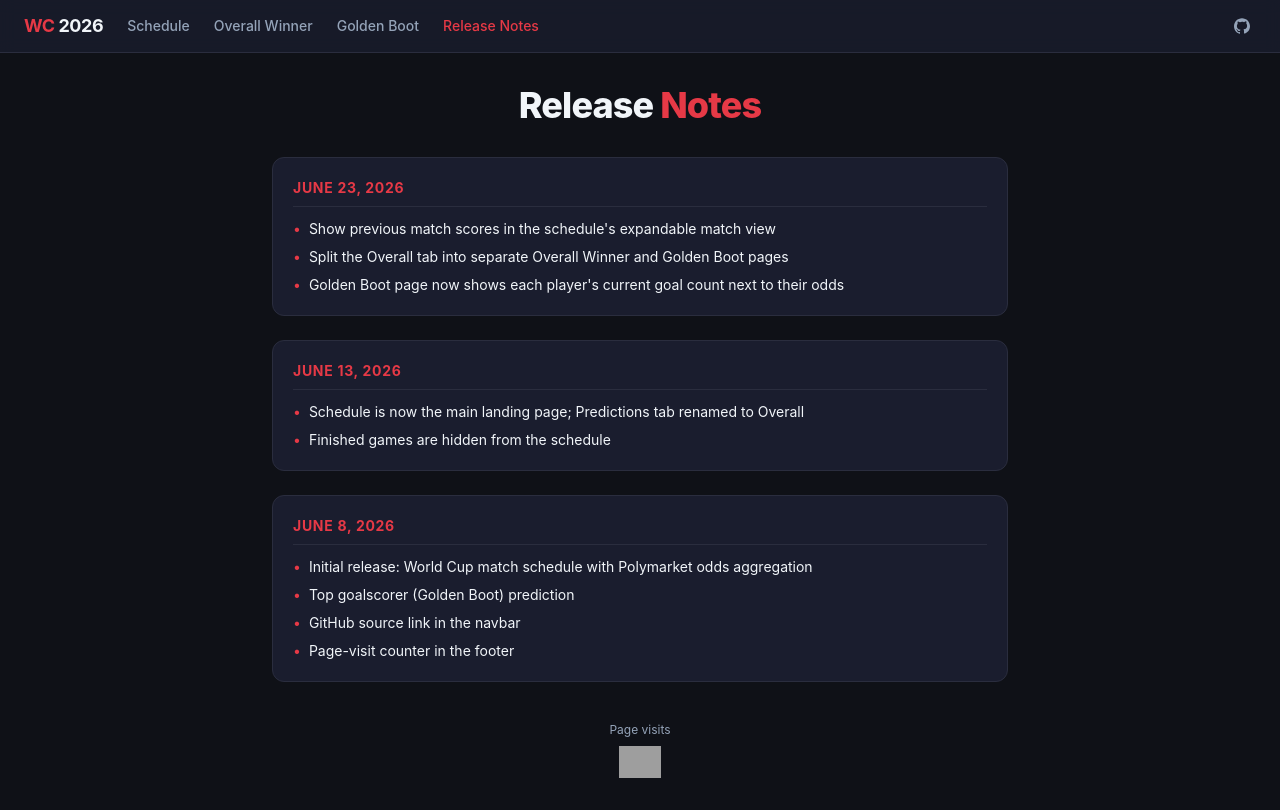
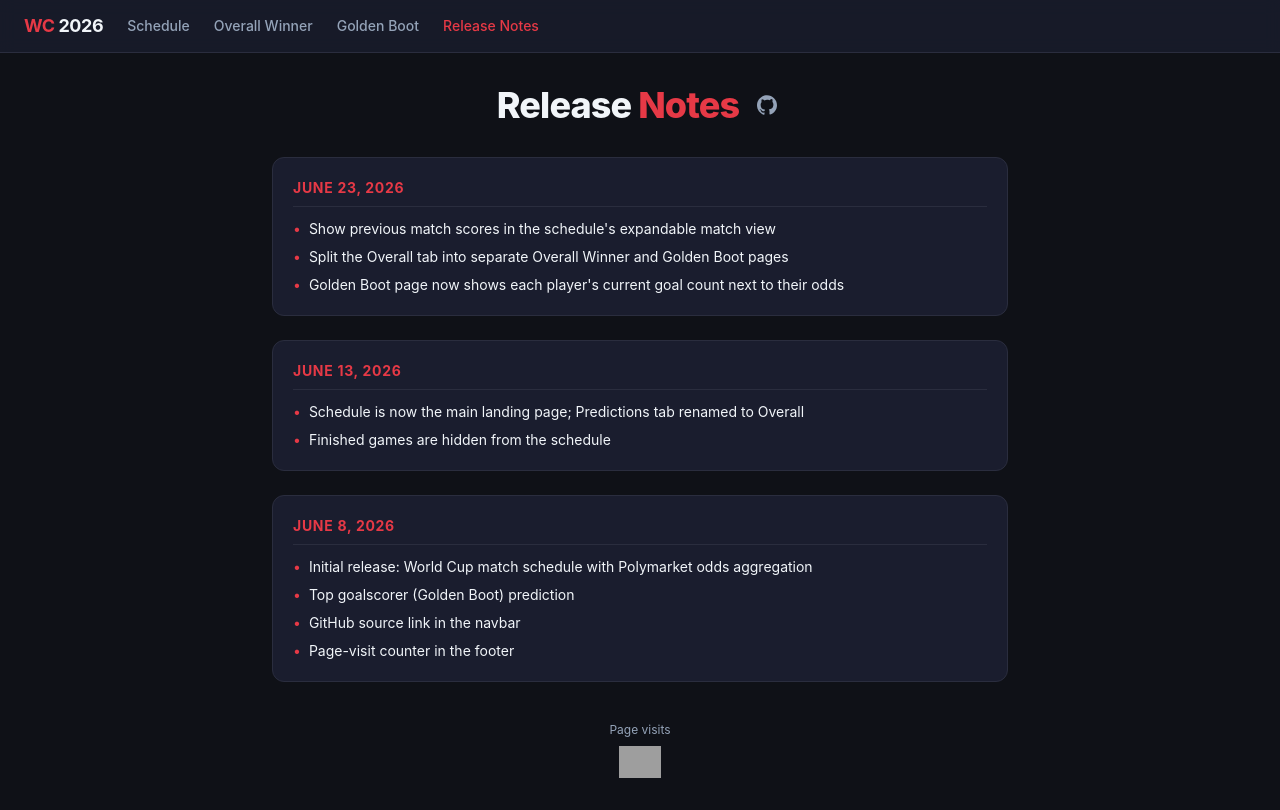
Before and after one commit to RobiNino/worldcup-poly-aggregator, a React (Vite) app: page /#/release-notes in a window 1280 px wide. Built offline with nearby package versions, Linux system fonts and the light colour scheme; grey boxes are pictures that could not be loaded.

Commit message:
Remove navbar refresh button and move GitHub link to Release Notes
Drop the refresh button from the navbar and relocate the GitHub source
link to sit beside the Release Notes heading.

```diff
--- a/src/components/Navbar.tsx
+++ b/src/components/Navbar.tsx
@@ -7,7 +7,7 @@ const links = [
   { to: "/release-notes", label: "Release Notes" },
 ] as const;
 
-export function Navbar({ onRefresh }: { onRefresh?: () => void }) {
+export function Navbar() {
   return (
     <nav className="sticky top-0 z-10 flex items-center justify-between border-b border-border bg-surface/80 px-6 py-3 backdrop-blur">
       <div className="flex items-center gap-6">
@@ -26,31 +26,6 @@ export function Navbar({ onRefresh }: { onRefresh?: () => void }) {
           </NavLink>
         ))}
       </div>
-      <div className="flex items-center gap-2">
-        {onRefresh && (
-          <button
-            onClick={onRefresh}
-            className="rounded-md bg-accent/10 p-1.5 text-accent transition-colors hover:bg-accent/20"
-            aria-label="Refresh"
-          >
-            <svg xmlns="http://www.w3.org/2000/svg" viewBox="0 0 24 24" fill="none" stroke="currentColor" strokeWidth={2} strokeLinecap="round" strokeLinejoin="round" className="h-4 w-4">
-              <path d="M21 12a9 9 0 1 1-3-6.7" />
-              <path d="M21 3v6h-6" />
-            </svg>
-          </button>
-        )}
-        <a
-          href="https://github.com/RobiNino/worldcup-poly-aggregator"
-          target="_blank"
-          rel="noopener noreferrer"
-          className="rounded-md p-1.5 text-text-muted transition-colors hover:bg-border hover:text-text"
-          aria-label="View source on GitHub"
-        >
-          <svg xmlns="http://www.w3.org/2000/svg" viewBox="0 0 24 24" fill="currentColor" className="h-4 w-4">
-            <path d="M12 .297c-6.63 0-12 5.373-12 12 0 5.303 3.438 9.8 8.205 11.385.6.113.82-.258.82-.577 0-.285-.01-1.04-.015-2.04-3.338.724-4.042-1.61-4.042-1.61-.546-1.387-1.333-1.756-1.333-1.756-1.089-.745.083-.729.083-.729 1.205.084 1.839 1.237 1.839 1.237 1.07 1.834 2.807 1.304 3.492.997.107-.775.418-1.305.762-1.604-2.665-.305-5.467-1.334-5.467-5.931 0-1.311.469-2.381 1.236-3.221-.124-.303-.535-1.524.117-3.176 0 0 1.008-.322 3.301 1.23A11.509 11.509 0 0 1 12 5.803c1.02.005 2.047.138 3.006.404 2.291-1.552 3.297-1.23 3.297-1.23.653 1.653.242 2.874.118 3.176.77.84 1.235 1.911 1.235 3.221 0 4.609-2.807 5.624-5.479 5.921.43.372.823 1.102.823 2.222 0 1.606-.014 2.898-.014 3.293 0 .322.216.694.825.576C20.565 22.092 24 17.592 24 12.297c0-6.627-5.373-12-12-12" />
-          </svg>
-        </a>
-      </div>
     </nav>
   );
 }
--- a/src/pages/GoldenBoot.tsx
+++ b/src/pages/GoldenBoot.tsx
@@ -7,16 +7,11 @@ const SCORER_SLUG = "world-cup-golden-boot-winner";
 
 export function GoldenBoot() {
   const scorer = usePolymarket(SCORER_SLUG);
-  const { scorerTally, refresh: refreshSchedule } = useSchedule();
-
-  const refresh = () => {
-    scorer.refresh();
-    refreshSchedule();
-  };
+  const { scorerTally } = useSchedule();
 
   return (
     <>
-      <Navbar onRefresh={refresh} />
+      <Navbar />
       <main className="mx-auto max-w-3xl px-4 py-8">
         <h1 className="mb-8 text-center text-3xl font-extrabold tracking-tight sm:text-4xl">
           Golden Boot{" "}
--- a/src/pages/Overall.tsx
+++ b/src/pages/Overall.tsx
@@ -9,7 +9,7 @@ export function Overall() {
 
   return (
     <>
-      <Navbar onRefresh={winner.refresh} />
+      <Navbar />
       <main className="mx-auto max-w-3xl px-4 py-8">
         <h1 className="mb-8 text-center text-3xl font-extrabold tracking-tight sm:text-4xl">
           Overall{" "}
--- a/src/pages/ReleaseNotes.tsx
+++ b/src/pages/ReleaseNotes.tsx
@@ -49,9 +49,22 @@ export function ReleaseNotes() {
     <>
       <Navbar />
       <main className="mx-auto max-w-3xl px-4 py-8">
-        <h1 className="mb-8 text-center text-3xl font-extrabold tracking-tight sm:text-4xl">
-          Release <span className="text-accent">Notes</span>
-        </h1>
+        <div className="mb-8 flex items-center justify-center gap-3">
+          <h1 className="text-center text-3xl font-extrabold tracking-tight sm:text-4xl">
+            Release <span className="text-accent">Notes</span>
+          </h1>
+          <a
+            href="https://github.com/RobiNino/worldcup-poly-aggregator"
+            target="_blank"
+            rel="noopener noreferrer"
+            className="rounded-md p-1.5 text-text-muted transition-colors hover:bg-border hover:text-text"
+            aria-label="View source on GitHub"
+          >
+            <svg xmlns="http://www.w3.org/2000/svg" viewBox="0 0 24 24" fill="currentColor" className="h-5 w-5">
+              <path d="M12 .297c-6.63 0-12 5.373-12 12 0 5.303 3.438 9.8 8.205 11.385.6.113.82-.258.82-.577 0-.285-.01-1.04-.015-2.04-3.338.724-4.042-1.61-4.042-1.61-.546-1.387-1.333-1.756-1.333-1.756-1.089-.745.083-.729.083-.729 1.205.084 1.839 1.237 1.839 1.237 1.07 1.834 2.807 1.304 3.492.997.107-.775.418-1.305.762-1.604-2.665-.305-5.467-1.334-5.467-5.931 0-1.311.469-2.381 1.236-3.221-.124-.303-.535-1.524.117-3.176 0 0 1.008-.322 3.301 1.23A11.509 11.509 0 0 1 12 5.803c1.02.005 2.047.138 3.006.404 2.291-1.552 3.297-1.23 3.297-1.23.653 1.653.242 2.874.118 3.176.77.84 1.235 1.911 1.235 3.221 0 4.609-2.807 5.624-5.479 5.921.43.372.823 1.102.823 2.222 0 1.606-.014 2.898-.014 3.293 0 .322.216.694.825.576C20.565 22.092 24 17.592 24 12.297c0-6.627-5.373-12-12-12" />
+            </svg>
+          </a>
+        </div>
 
         <div className="space-y-6">
           {RELEASES.map((release) => (
--- a/src/pages/Schedule.tsx
+++ b/src/pages/Schedule.tsx
@@ -165,13 +165,13 @@ function OddsPanel({
 }
 
 export function Schedule() {
-  const { rounds, completed, loading, error, refresh } = useSchedule();
+  const { rounds, completed, loading, error } = useSchedule();
   const { getOdds } = useMatchOdds();
   const [expandedTile, setExpandedTile] = useState<string | null>(null);
 
   return (
     <>
-      <Navbar onRefresh={refresh} />
+      <Navbar />
       <main className="mx-auto max-w-4xl px-4 py-8">
         <h1 className="mb-8 text-center text-3xl font-extrabold tracking-tight sm:text-4xl">
           Match <span className="text-accent">Schedule</span>
```
